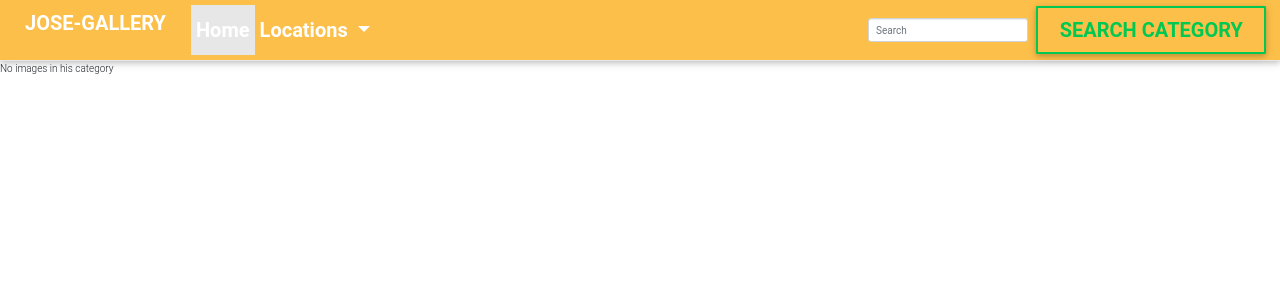
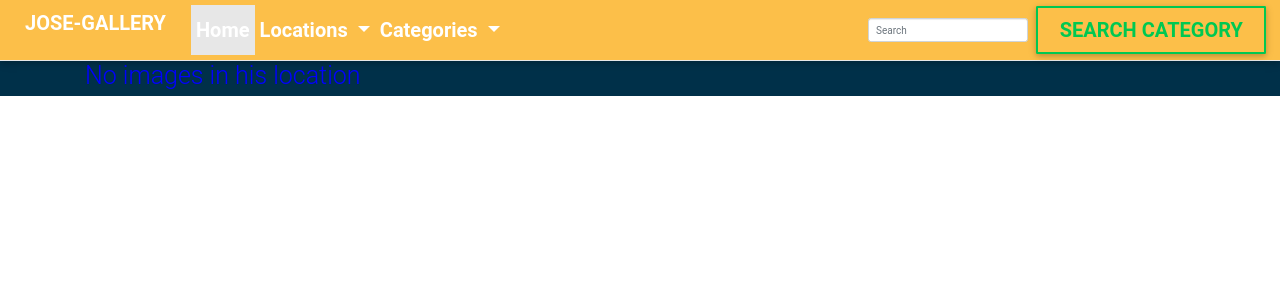
Before and after one commit to josphat-otieno/Django-Gallery, a Django app: page /category/1 in a window 1280 px wide. Shown: the top 300 px of the page. Run offline with Django 3.2, Linux system fonts and the light colour scheme; some libraries are stand-ins or nearby versions.

Commit message:
edit category dropdown

```diff
--- a/gallery/templates/all-gallery/category.html
+++ b/gallery/templates/all-gallery/category.html
@@ -1,38 +1,28 @@
 {% extends 'all-gallery/base.html' %}
 {% block content %}
 {{block.super}}
+
+<div class="container-fluid" style="background-color: #003049;">
+    <div class="container">
         {% if image_categories %}
+
     <div class="card-columns">
 
         {% for image in image_categories %}
 
         <div class="card" data-toggle="modal" data-target="#{{image.id}}">
-        <img src="{{image.image.url}}" alt="{{image.name}}" class="card-img">
-    </div>
-    <div class="modal fade " id="{{image.id}}" tabindex="-1" role="dialog"
-         aria-labelledby="exampleModalCenterTitle" aria-hidden="true">
-        <div class="modal-dialog modal-dialog-centered" role="document">
-            <div class="modal-content modalcard">
-                <div class="modal-header">
-                    <h5 class="modal-title d-block mx-auto" id="exampleModalLongTitle">{{image.image_name}}</h5>
-                    <button type="button" class="close" data-dismiss="modal" aria-label="Close">
-                        <span aria-hidden="true">&times;</span>
-                    </button>
-                </div>
-                <div class="modal-body">
-                    <img src="{{image.image.url}}" alt="{{image.image_name}}" class="img-responsive">
-                    <p>{{image.image_description}}</p>
-                    <span class="btn btn-sm btn-outline-success">{{image.category | title}}</span> <a href="/location/{{image.location}}" class="btn btn-sm btn-outline-info">{{image.location}}</a>
-                </div>
-            </div>
-        </div>
+           <a href="{% url 'image' image.id %}"> <img src="{{image.image.url}}" alt="{{image.name}}" class="card-img"></a>
         </div>
         {% endfor %}
     </div>
     {% else %}
-    <p>No images in his category</p>
+    <h1>No images in his location</h1>
 
     {% endif %}
+    </div>
+
 
 </div>
+</div>
+
 {% endblock %}
--- a/gallery/templates/navbar.html
+++ b/gallery/templates/navbar.html
@@ -21,12 +21,22 @@
                   </a>
                   <div class="dropdown-menu" aria-labelledby="navbarDropdown">
                     {% for location in locations %}
-                    <a class="dropdown-item" href="/location/{{location.location_name}}">{{location.location_name}}</a>
+                    <a style="font-size: 20px;" class="dropdown-item" href="/location/{{location.location_name}}">{{location.location_name}}</a>
                     <div class="dropdown-divider"></div>
-
+                  {% endfor %}
+                </div>
+                <li class="nav-item dropdown">
+                  <a class="nav-link dropdown-toggle" href="#" id="navbarDropdown" role="button" data-toggle="dropdown" aria-haspopup="true" aria-expanded="false" style="font-size:20px;color:white;font-weight:bold">
+                    Categories
+                  </a>
+                  <div class="dropdown-menu" aria-labelledby="navbarDropdown">
+                    {% for category in categories %}
+                    <p class="dropdown-item" style="font-size: 20;">{{category.category_name}}</p>
+                    <div class="dropdown-divider"></div>
 
                   {% endfor %}
                 </div>
+
                 </li>
 
             </ul>
@@ -38,9 +48,6 @@
         </nav>
 <!-- JQuery -->
 <script type="text/javascript" src="https://cdnjs.cloudflare.com/ajax/libs/jquery/3.4.1/jquery.min.js"></script>
-<!-- Bootstrap tooltips -->
 <script type="text/javascript" src="https://cdnjs.cloudflare.com/ajax/libs/popper.js/1.14.4/umd/popper.min.js"></script>
-<!-- Bootstrap core JavaScript -->
 <script type="text/javascript" src="https://cdnjs.cloudflare.com/ajax/libs/twitter-bootstrap/4.4.1/js/bootstrap.min.js"></script>
-<!-- MDB core JavaScript -->
 <script type="text/javascript" src="https://cdnjs.cloudflare.com/ajax/libs/mdbootstrap/4.11.0/js/mdb.min.js"></script>
--- a/gallery/views.py
+++ b/gallery/views.py
@@ -17,6 +17,13 @@ def image(request,image_id):
         raise Http404()
 
     return render(request,"all-gallery/image.html", {"image":image})
+
+
+
+
+def copy_to_clipboard(request):
+    pass
+
 
 def search_results(request):
 
```
Lines whose indentation alone changed are shown as unchanged.
